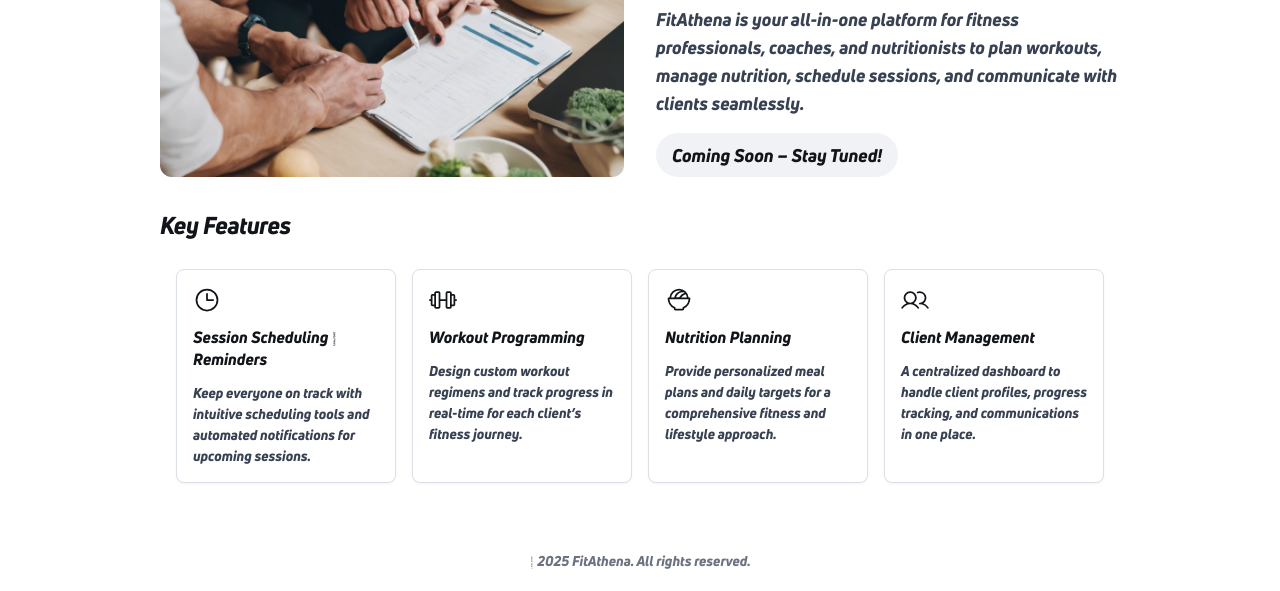
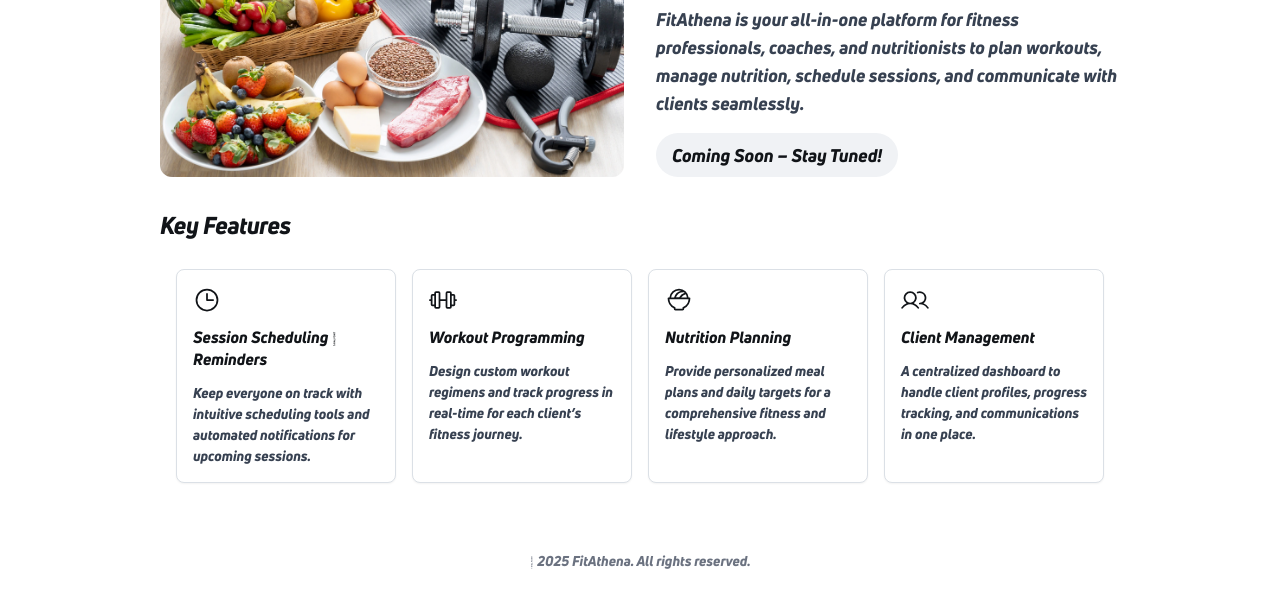
Before and after one commit to Athena-FNSY/temp-fit-athena, a plain HTML site: page index.html in a window 1280 px wide. Shown: the part 232-823 px from the top of the page. Drawn offline with nearby package versions, Linux system fonts and the light colour scheme.

Commit message:
feat: update image

```diff
--- a/styles.css
+++ b/styles.css
@@ -21,7 +21,7 @@
 
   /* 4. Background for the hero section */
   .feature-bg-image {
-    background-image: url("fitathena-landpage.webp");
+    background-image: url("fitathena.webp");
     background-size: cover;
     background-position: center;
   }
```
Also changed, not shown: fitathena-landpage.webp (deleted), fitathena.webp (added).
